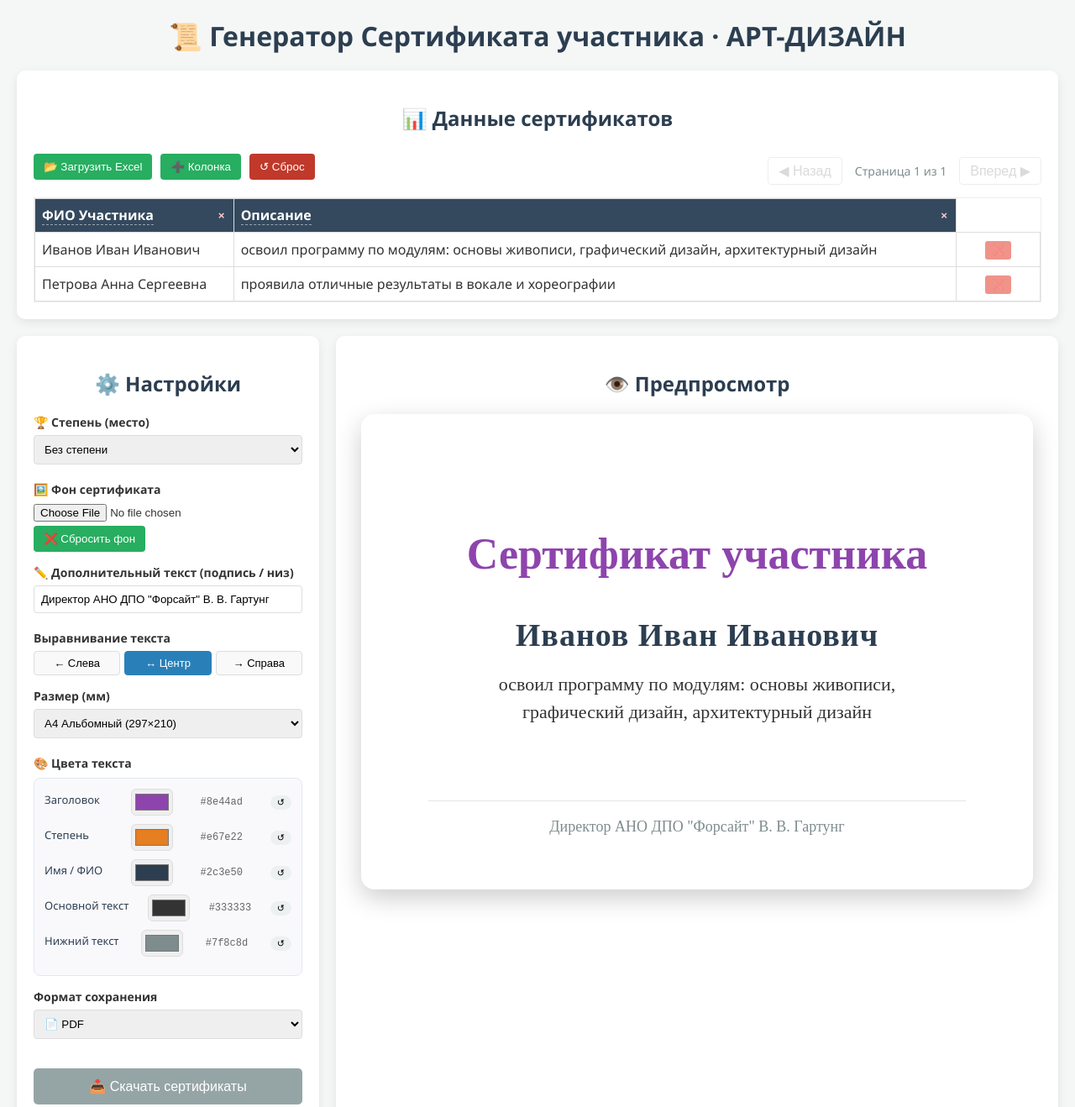
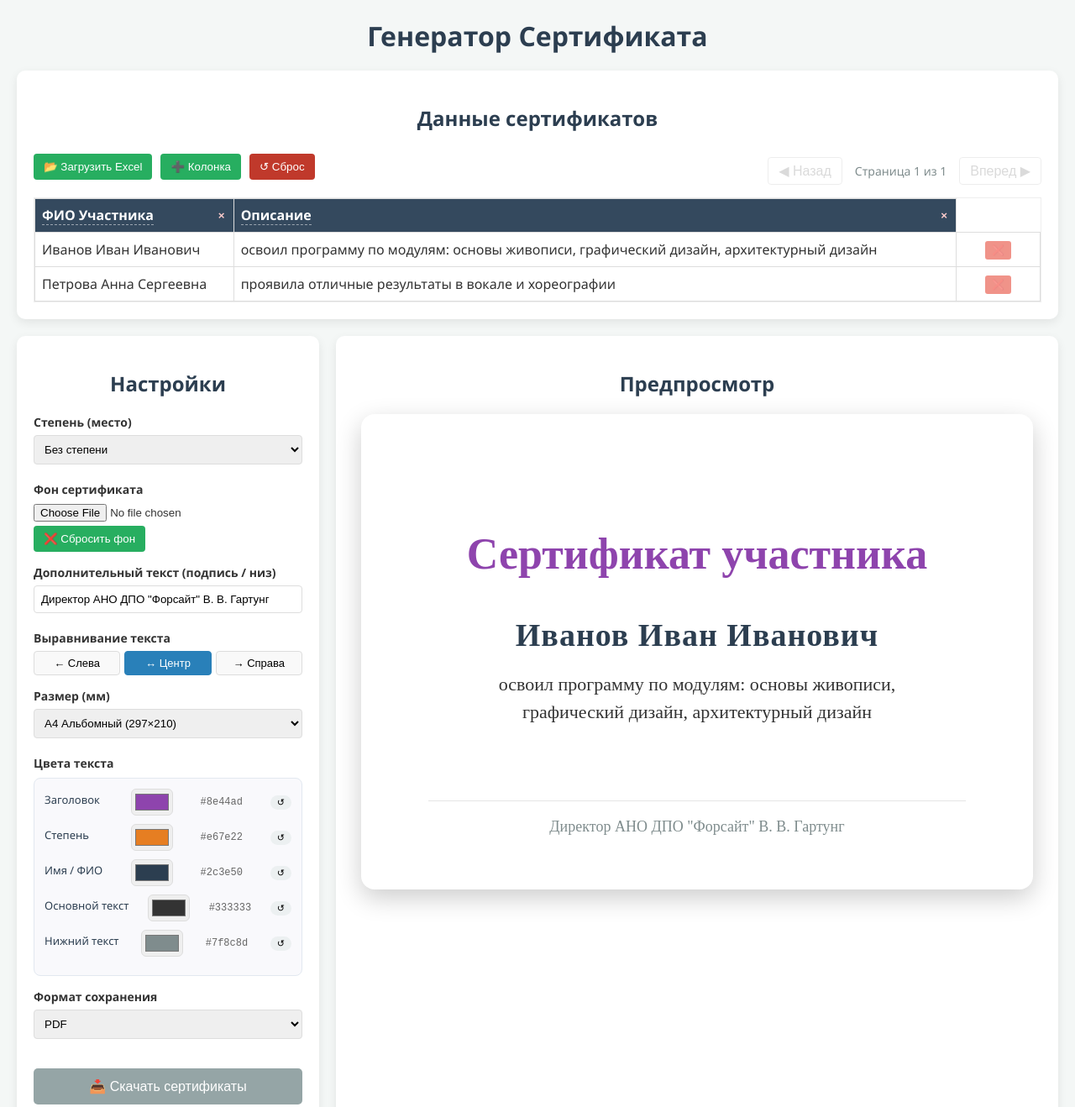
Before and after one commit to vell994/HAKATONkk, a plain HTML site: page index.html in a window 1280 px wide. Shown: the top 1318 px of the page at 84% size. Drawn offline with nearby package versions, Linux system fonts and the light colour scheme; a script that the page names is missing.

Commit message:
Add files via upload

```diff
--- a/index.html
+++ b/index.html
@@ -11,12 +11,12 @@
     <script src="https://cdnjs.cloudflare.com/ajax/libs/jszip/3.10.1/jszip.min.js"></script>
 </head>
 <body>
-    <h1>📜 Генератор Сертификата участника · АРТ-ДИЗАЙН</h1>
+    <h1> Генератор Сертификата</h1>
 
     <div class="main-container">
         <!-- Таблица данных -->
         <div class="table-section">
-            <h2>📊 Данные сертификатов</h2>
+            <h2> Данные сертификатов</h2>
             <div class="table-header">
                 <div class="table-controls">
                     <input type="file" id="excelFile" accept=".xlsx,.xls" style="display:none">
@@ -40,26 +40,26 @@
 
         <!-- Панель настроек -->
         <div class="settings-panel">
-            <h2>⚙️ Настройки</h2>
+            <h2> Настройки</h2>
 
             <div class="control-group">
-                <label>🏆 Степень (место)</label>
+                <label> Степень (место)</label>
                 <select id="degreeSelect">
                     <option value="none">Без степени</option>
-                    <option value="1">🥇 Первое место</option>
-                    <option value="2">🥈 Второе место</option>
-                    <option value="3">🥉 Третье место</option>
+                    <option value="1"> Первое место</option>
+                    <option value="2"> Второе место</option>
+                    <option value="3"> Третье место</option>
                 </select>
             </div>
 
             <div class="control-group">
-                <label>🖼️ Фон сертификата</label>
+                <label> Фон сертификата</label>
                 <input type="file" id="bgImageFile" accept="image/*">
                 <button class="sec-btn" id="clearBgBtn" style="margin-top:5px;">❌ Сбросить фон</button>
             </div>
 
             <div class="control-group">
-                <label>✏️ Дополнительный текст (подпись / низ)</label>
+                <label> Дополнительный текст (подпись / низ)</label>
                 <input type="text" id="footerText" placeholder="Текст внизу сертификата" value="Директор АНО ДПО &quot;Форсайт&quot; В. В. Гартунг">
             </div>
 
@@ -87,7 +87,7 @@
             </div>
 
             <div class="control-group">
-                <label>🎨 Цвета текста</label>
+                <label> Цвета текста</label>
                 <div class="color-picker-group">
                     <div class="color-row"><label>Заголовок</label><input type="color" id="titleColor" value="#8e44ad"><span id="titleColorVal">#8e44ad</span><button class="reset-color-btn" onclick="resetColor('title')">↺</button></div>
                     <div class="color-row"><label>Степень</label><input type="color" id="degreeColor" value="#e67e22"><span id="degreeColorVal">#e67e22</span><button class="reset-color-btn" onclick="resetColor('degree')">↺</button></div>
@@ -100,9 +100,9 @@
             <div class="control-group">
                 <label>Формат сохранения</label>
                 <select id="exportFormat">
-                    <option value="pdf">📄 PDF</option>
-                    <option value="jpg">🖼️ JPG</option>
-                    <option value="png">🖼️ PNG</option>
+                    <option value="pdf"> PDF</option>
+                    <option value="jpg"> JPG</option>
+                    <option value="png"> PNG</option>
                 </select>
             </div>
 
@@ -112,7 +112,7 @@
 
         <!-- Предпросмотр -->
         <div class="preview-area">
-            <h2>👁️ Предпросмотр</h2>
+            <h2> Предпросмотр</h2>
             <div id="certificatePreview" class="cert-wrapper"></div>
         </div>
     </div>
```
